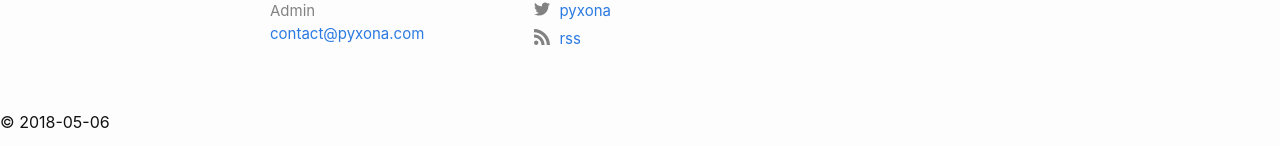
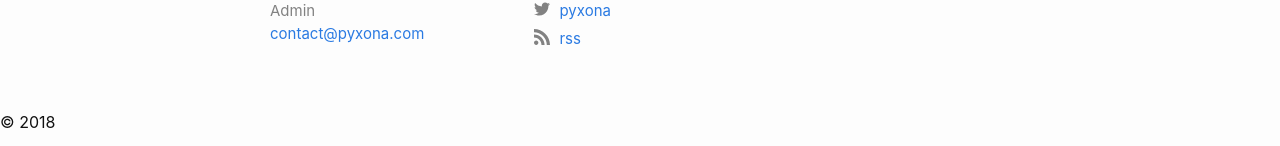
Before and after one commit to teddymatayoshi/teddymatayoshi.github.io, a Jekyll site: the page built from index.md, in a window 1280 px wide. Shown: the part 751-897 px from the top of the page. Built offline with Jekyll 4.4.1, drawn with Linux system fonts in a browser that asks for light colours.

Commit message:
Changed copyright date format

```diff
--- a/_layouts/default.html
+++ b/_layouts/default.html
@@ -15,7 +15,7 @@
 
     {%- include footer.html -%}
     <p class="copyright">
-      &copy; {{ site.time | date: "%Y-%m-%d" }}
+      &copy; {{ site.time | date: "%Y" }}
     </p>
 
   </body>
```
Also changed, not shown: 6 other files.
